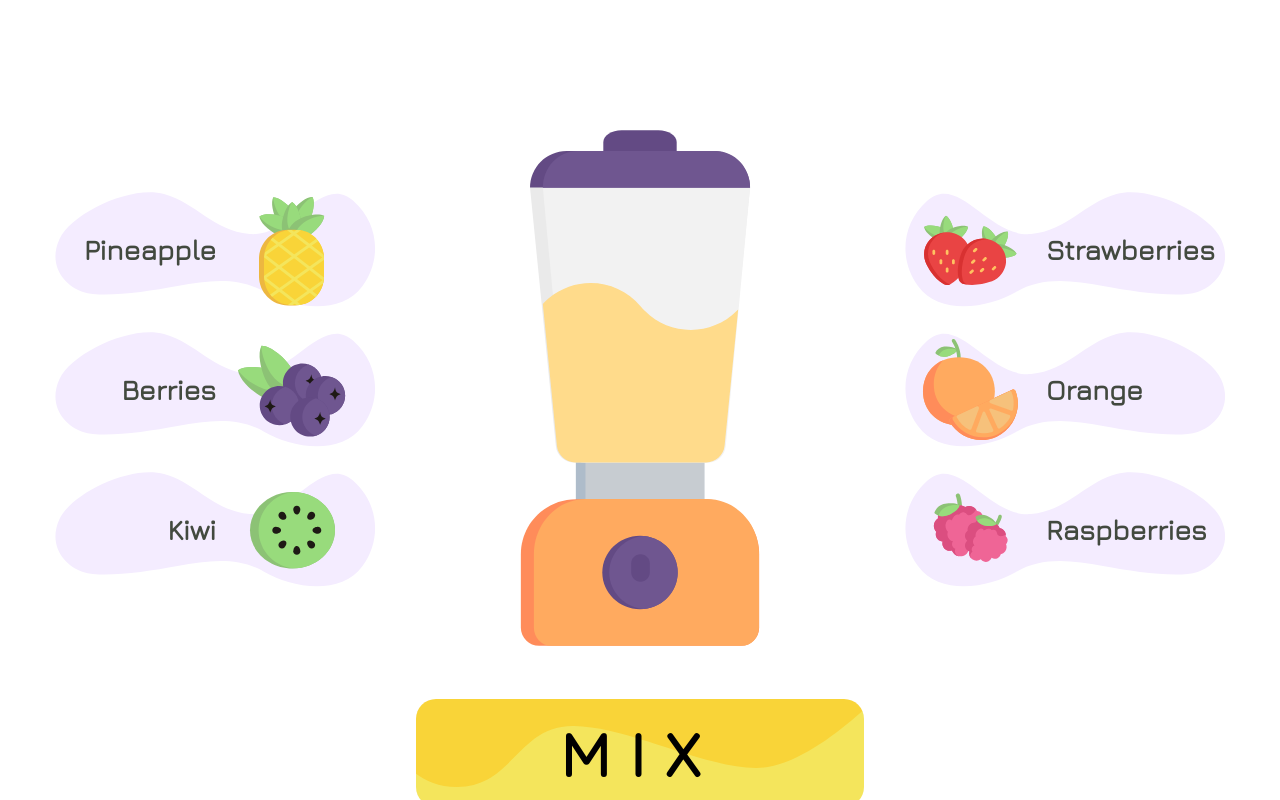
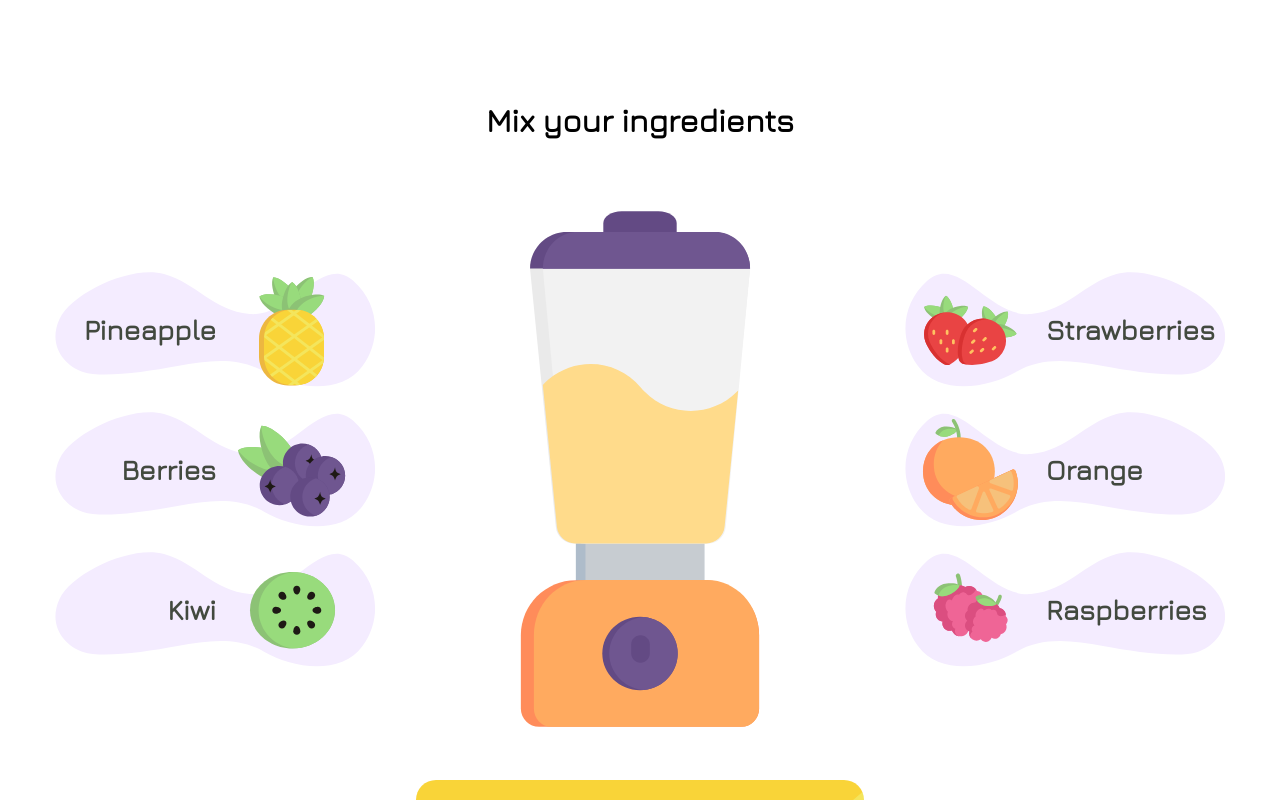
Before and after one commit to JustD4nTe/mixhue, a Next.js app: page / in a window 1280 px wide. Shown: the top 800 px of the page. Built offline with nearby package versions, Linux system fonts and the light colour scheme.

Commit message:
Add title to page

```diff
--- a/components/FruitIngredientLeft.module.css
+++ b/components/FruitIngredientLeft.module.css
@@ -4,6 +4,6 @@
   padding-right: 24px;
 }
 
-.buttonName{
+.buttonName {
   margin-right: 16px;
 }
--- a/pages/index.js
+++ b/pages/index.js
@@ -16,6 +16,7 @@ export default function Home() {
       </Head>
 
       <main className={styles.main}>
+      <h1 className={styles.title}>Mix your ingredients</h1>
         <div className={styles.mix}>
           <div className={styles.ingredients}>
             <FruitIngredientLeft
--- a/styles/Home.module.css
+++ b/styles/Home.module.css
@@ -43,3 +43,7 @@
   display: flex;
   align-items: center;
 }
+
+h1.title{
+  font-size: 32px;
+}
```
